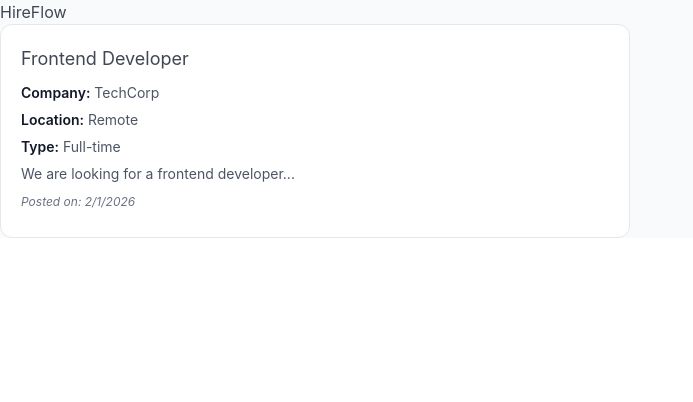
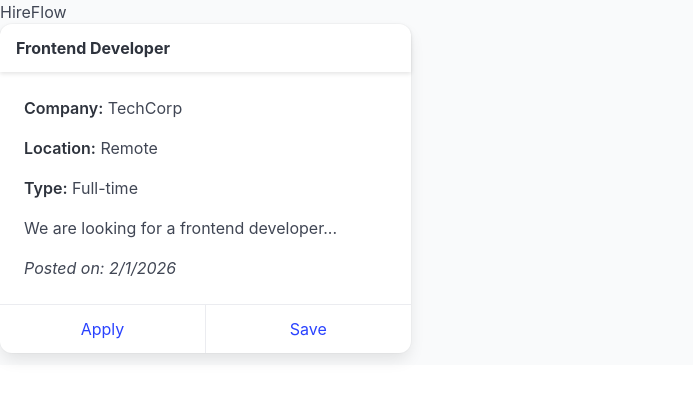
Before and after one commit to Cat-Div7/Job-Board, a website built with Vite: page index.html in a window 1280 px wide. Shown: the whole page, without its empty margins (0-693 px from the left). Built offline with nearby package versions, Linux system fonts and the light colour scheme.

Commit message:
feat(ui): update job cards layout and styling with Bulma

```diff
--- a/src/app.ts
+++ b/src/app.ts
@@ -17,6 +17,6 @@ export async function initApp() {
 
   const jobs = await fetchJobs();
   if (jobsContainer) {
-    jobsContainer.innerHTML = jobsContainer.innerHTML = renderJobs(jobs);
+    jobsContainer.innerHTML = `<div class="columns is-multiline">${renderJobs(jobs)}</div>`;
   }
 }
--- a/src/render/renderJobs.ts
+++ b/src/render/renderJobs.ts
@@ -3,17 +3,28 @@ import type { Job } from "../@types/job";
 export function renderJobs(jobs: Job[]): string {
   return jobs
     .map(
-      (job) =>
-        `
-          <div id=${job.id} class="job-card">
-            <h2>${job.title}</h2>
-            <p><strong>Company:</strong> ${job.company}</p>
-            <p><strong>Location:</strong> ${job.location}</p>
-            <p><strong>Type:</strong> ${job.type}</p>
-            <p>${job.description}</p>
-            <p><em>Posted on: ${new Date(job.postedAt).toLocaleDateString()}</em></p>
+      (job) => `
+      <div class="column is-one-third">
+        <div class="card" id="${job.id}">
+          <header class="card-header">
+            <p class="card-header-title">${job.title}</p>
+          </header>
+          <div class="card-content">
+            <div class="content">
+              <p><strong>Company:</strong> ${job.company}</p>
+              <p><strong>Location:</strong> ${job.location}</p>
+              <p><strong>Type:</strong> ${job.type}</p>
+              <p>${job.description}</p>
+              <p><em>Posted on: ${new Date(job.postedAt).toLocaleDateString()}</em></p>
+            </div>
           </div>
-        `,
+          <footer class="card-footer">
+            <a href="#" class="card-footer-item">Apply</a>
+            <a href="#" class="card-footer-item">Save</a>
+          </footer>
+        </div>
+      </div>
+    `
     )
     .join("");
 }
--- a/src/style.css
+++ b/src/style.css
@@ -18,48 +18,3 @@ body {
   padding: 40px;
   color: #111827;
 }
-
-h1 {
-  margin-bottom: 30px;
-}
-
-/* Jobs Container */
-#jobs {
-  display: grid;
-  grid-template-columns: repeat(auto-fill, minmax(500px, 1fr));
-  gap: 20px;
-}
-
-/* Job Card */
-.job-card {
-  background: #ffffff;
-  padding: 20px;
-  border-radius: 12px;
-  border: 1px solid #e5e7eb;
-  transition: all 0.2s ease;
-}
-
-.job-card:hover {
-  transform: translateY(-3px);
-  box-shadow: 0 8px 20px rgba(0, 0, 0, 0.05);
-}
-
-.job-card h2 {
-  margin: 0 0 10px 0;
-  font-size: 18px;
-}
-
-.job-card p {
-  margin: 6px 0;
-  font-size: 14px;
-  color: #4b5563;
-}
-
-.job-card strong {
-  color: #111827;
-}
-
-.job-card em {
-  font-size: 12px;
-  color: #6b7280;
-}
```
